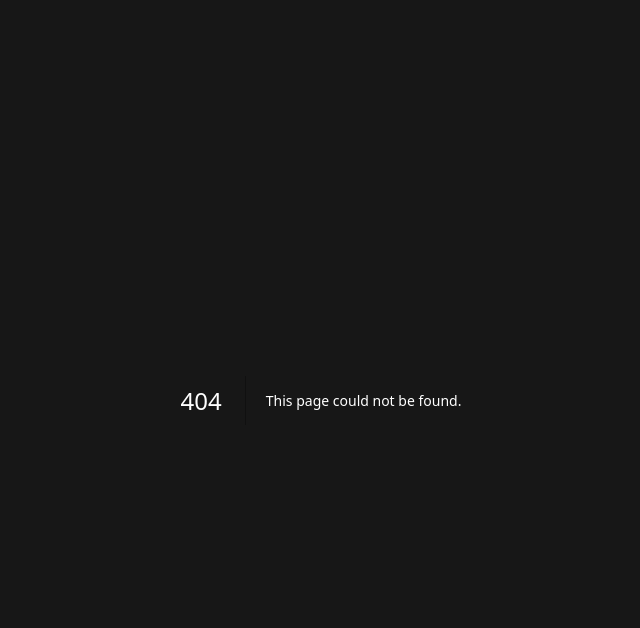
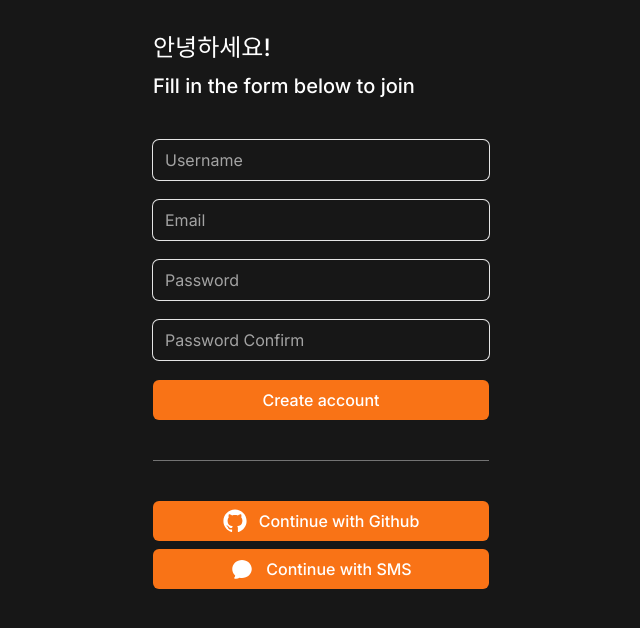
Before and after one commit to MarkTerrious/Carrot-Market-clone, a Next.js app: page /create-account in a window 1280 px wide. Before the commit this address had no page. Shown: the top 628 px of the page, without its empty margins (319-959 px from the left). Built offline with nearby package versions, Linux system fonts and the light colour scheme.

Commit message:
First Interaction with our Server!

```diff
--- /dev/null
+++ b/app/create-account/page.tsx
@@ -0,0 +1,45 @@
+import FormInput from "@/components/form-input";
+import FormButton from "@/components/form-btn";
+import SocialLogin from "@/components/social-login";
+
+export default function CreateAccount() {
+    return (
+        <div className="flex flex-col gap-10 py-8 px-6">
+            <div className="flex flex-col gap-2 *:font-medium">
+                <h1 className="text-2xl">안녕하세요!</h1>
+                <h2 className="text-xl">Fill in the form below to join</h2>
+            </div>
+            <form className="flex flex-col gap-3">
+                <FormInput
+                    type="text"
+                    placeholder="Username"
+                    required={true}
+                    errors={[""]}
+                />
+                <FormInput
+                    type="email"
+                    placeholder="Email"
+                    required={true}
+                    errors={[""]}
+                />
+                <FormInput
+                    type="password"
+                    placeholder="Password"
+                    required={true}
+                    errors={[""]}
+                />
+                <FormInput
+                    type="password"
+                    placeholder="Password Confirm"
+                    required={true}
+                    errors={[""]}
+                />
+                <FormButton
+                    loading={false}
+                    text={"Create account"}
+                />
+            </form>
+            <SocialLogin />
+        </div>
+    )
+}
--- /dev/null
+++ b/app/login/action.tsx
@@ -0,0 +1,14 @@
+"use server"
+
+async function handleForm(prevState:any, data:FormData) {
+    console.log("client data : ", data);
+    console.log("Previous state >> ", prevState)
+    await new Promise(resolve => setTimeout(resolve, 5000));
+
+    return {
+        errors:["wrong password", "password is too short"]
+    }
+}
+
+
+export default handleForm;
--- /dev/null
+++ b/app/login/page.tsx
@@ -0,0 +1,41 @@
+"use client"
+
+import FormButton from "@/components/form-btn";
+import FormInput from "@/components/form-input";
+import SocialLogin from "@/components/social-login";
+import { useFormState } from "react-dom";
+import handleForm from "./action";
+
+export default function Login() {
+   const [state, action] = useFormState(handleForm, null);
+
+    return (
+        <div className="flex flex-col gap-10 py-8 px-6">
+            <div className="flex flex-col gap-2 *:font-medium">
+                <h1 className="text-2xl">당근 마켓</h1>
+                <h2 className="text-xl">Login with email and password</h2>
+            </div>
+            <form
+                method="post"
+                action={action}
+                className="flex flex-col gap-2">
+                <FormInput
+                    name="email"
+                    type="email"
+                    placeholder="Email"
+                    required={true}
+                    errors={[""]}
+                />
+                <FormInput
+                    name="password"
+                    type="password"
+                    placeholder="Password"
+                    required={true}
+                    errors={state?.errors || [""]}
+                />
+                <FormButton text={"Login"}/>
+            </form>
+            <SocialLogin />
+        </div>
+    )
+}
--- /dev/null
+++ b/app/sms/page.tsx
@@ -0,0 +1,32 @@
+import FormButton from "@/components/form-btn";
+import FormInput from "@/components/form-input";
+
+export default function SMSLogin() {
+    return (
+        <div className="flex flex-col gap-10 py-8 px-6">
+            <div className="flex flex-col gap-2 *:font-medium">
+                <h1 className="text-2xl">SMS Login</h1>
+                <h2 className="text-xl">Verify your phone number</h2>
+            </div>
+            <form className="flex flex-col gap-2">
+                <FormInput
+                    name="phNumber"
+                    type="number"
+                    placeholder="Phone number"
+                    required={true}
+                    errors={[""]}
+                />
+                <FormInput
+                    name="verifyNumber"
+                    type="number"
+                    placeholder="Verification Code"
+                    required={true}
+                    errors={[""]}
+                />
+                <FormButton
+                    text={"Verify"}
+                />
+            </form>
+        </div>
+    )
+}
--- /dev/null
+++ b/components/form-btn.tsx
@@ -0,0 +1,30 @@
+"use client"
+import { useFormStatus } from "react-dom";
+
+interface FormButtonInterface {
+    text: string;
+}
+
+export default function FormButton({text}:FormButtonInterface) {
+    /*
+        useFromStatus()
+        1. 자동으로 자기자신의 부모 form을 찾을 것이다.
+        2. action이 pending/ fullfiled/ rejected 인지 자동으로 알게된다.
+        3. 반드시 form의 자식요소로 사용된다.
+    */
+    const {pending} = useFormStatus();
+    return (
+        <button
+            type="submit"
+            disabled={pending}
+            className="
+                primary-btn h-10
+                disabled:bg-neutral-500
+                disabled:text-neutral-400
+                disabled:cursor-not-allowed
+            "
+        >
+            {pending ? "서버와 대화중.." : text}
+        </button>
+    )
+}
--- /dev/null
+++ b/components/form-input.tsx
@@ -0,0 +1,37 @@
+interface FormInputInterProps {
+    type:string;
+    placeholder:string;
+    required:boolean;
+    errors: string[];
+    name:string;
+}
+
+export default function FormInput({
+    type, placeholder, required, errors, name
+}:FormInputInterProps) {
+    return (
+        <div className="flex flex-col gap-2">
+            <input
+            className="
+                bg-transparent rounded-md w-full h-10
+                ring-1 ring-neutral-200
+                duration-200
+                focus:outline-none
+                focus:ring-4
+                focus:ring-orange-500 border-none
+                placeholder:text-neutral-400
+            "
+            name={name}
+            type={type}
+            placeholder={placeholder}
+            required={required}
+            />
+            {errors?.map((error, index) => (
+                <span key={index} className="text-red-500 font-medium">
+                    {error}
+                </span>
+            ))}
+        </div>
+    )
+
+}
--- /dev/null
+++ b/components/social-login.tsx
@@ -0,0 +1,45 @@
+import Link from "next/link";
+import { ChatBubbleOvalLeftIcon } from "@heroicons/react/24/solid";
+
+export default function SocialLogin() {
+    return (
+        <>
+            <div className="w-full bg-neutral-500 h-px" />
+            <div className="flex flex-col gap-2">
+                <Link href="/github/start" className="
+                    primary-btn
+                    flex gap-3 h-10
+                    items-center justify-center
+                ">
+                    <svg
+                        className="size-6"
+                        viewBox="0 0 15 15"
+                        fill="none"
+                        xmlns="http://www.w3.org/2000/svg"
+                    >
+                        <path
+                            d="M7.49933 0.25C3.49635 0.25 0.25 3.49593 0.25 7.50024C0.25 10.703 2.32715 13.4206 5.2081 14.3797C5.57084 14.446 5.70302 14.2222 5.70302 14.0299C5.70302 13.8576 5.69679 13.4019 5.69323 12.797C3.67661 13.235 3.25112 11.825 3.25112 11.825C2.92132 10.9874 2.44599 10.7644 2.44599 10.7644C1.78773 10.3149 2.49584 10.3238 2.49584 10.3238C3.22353 10.375 3.60629 11.0711 3.60629 11.0711C4.25298 12.1788 5.30335 11.8588 5.71638 11.6732C5.78225 11.205 5.96962 10.8854 6.17658 10.7043C4.56675 10.5209 2.87415 9.89918 2.87415 7.12104C2.87415 6.32925 3.15677 5.68257 3.62053 5.17563C3.54576 4.99226 3.29697 4.25521 3.69174 3.25691C3.69174 3.25691 4.30015 3.06196 5.68522 3.99973C6.26337 3.83906 6.8838 3.75895 7.50022 3.75583C8.1162 3.75895 8.73619 3.83906 9.31523 3.99973C10.6994 3.06196 11.3069 3.25691 11.3069 3.25691C11.7026 4.25521 11.4538 4.99226 11.3795 5.17563C11.8441 5.68257 12.1245 6.32925 12.1245 7.12104C12.1245 9.9063 10.4292 10.5192 8.81452 10.6985C9.07444 10.9224 9.30633 11.3648 9.30633 12.0413C9.30633 13.0102 9.29742 13.7922 9.29742 14.0299C9.29742 14.2239 9.42828 14.4496 9.79591 14.3788C12.6746 13.4179 14.75 10.7025 14.75 7.50024C14.75 3.49593 11.5036 0.25 7.49933 0.25Z"
+                            fill="currentColor"
+                            fillRule="evenodd"
+                            clipRule="evenodd"
+                        ></path>
+                    </svg>
+
+                    <span>Continue with Github</span>
+                </Link>
+                <Link href="/sms" className="
+                    primary-btn
+                    flex gap-3 h-10
+                    items-center justify-center
+                ">
+                    <span>
+                        <ChatBubbleOvalLeftIcon className="w-6 h-6"/>
+                    </span>
+
+                    <span>Continue with SMS</span>
+                </Link>
+
+            </div>
+        </>
+    )
+}
```
Also changed, not shown: app/api/users/route.tsx (added, +13 -0 lines).
